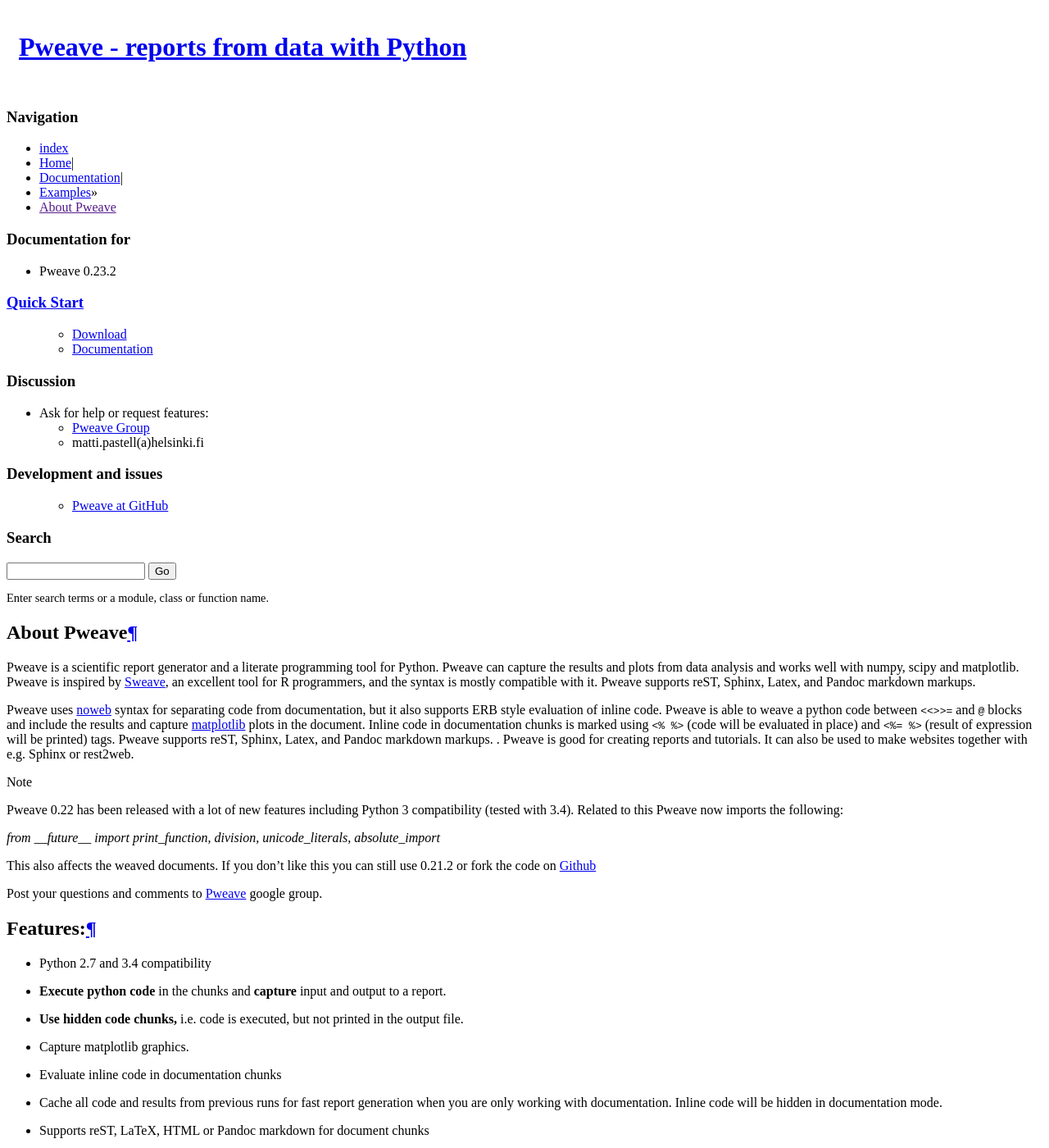
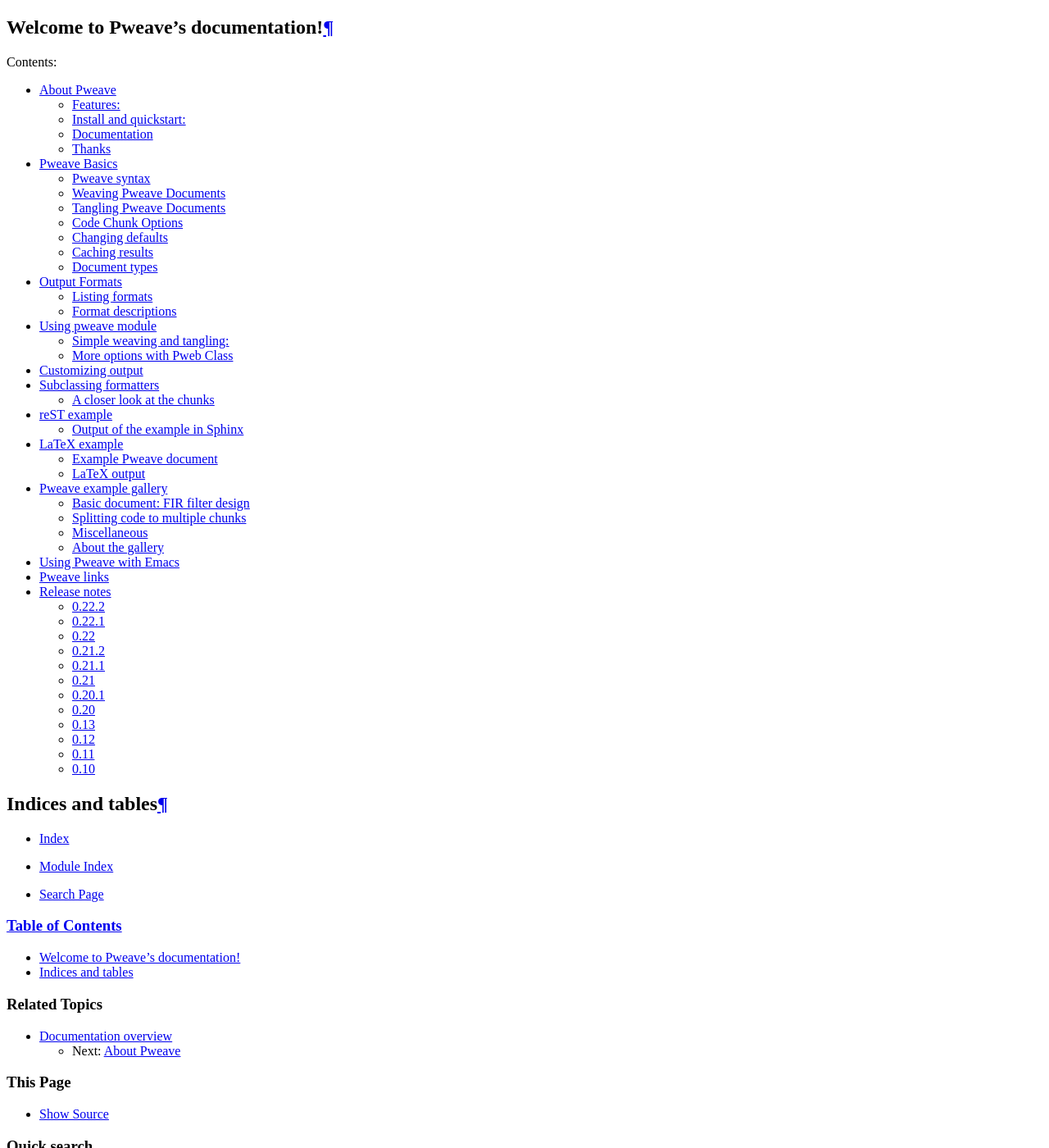
Before and after one commit to mpastell/pweave-docs, a Sphinx documentation site: the page built from source/index.rst, in a window 1280 px wide and 1400 px high. Shown: the whole window at 82% size. Built offline with Sphinx 7.4.7, drawn with Linux system fonts in a browser that asks for light colours; formulas are drawn with MathJax 3; some of the changed text lies outside the part shown.

Commit message:
Modified structure for RTD

```diff
--- a/source/_templates/index.html
+++ /dev/null
@@ -1,5 +0,0 @@
-
-
-{% block document %}
-{{ super() }}
-{% endblock %}
--- a/source/_templates/layout.html
+++ /dev/null
@@ -1,99 +0,0 @@
-{% extends "!layout.html" %}
-
-{% block rootrellink %}
-        <li><a href="{{ pathto('index') }}">Home</a>|&nbsp;</li>
-        <li><a href="{{ pathto('docs')
-        }}">Documentation</a>|&nbsp;</li>
-        <li><a href="{{ pathto('examples/index')
-        }}">Examples</a>&raquo;</li>
-
-
-{% endblock %}
-
-
-{% block relbar1 %}
-
-	<div style="background-color: white; text-align: left; padding: 10px 10px 15px 15px">
-	  <a href="{{ pathto('index') }}">
-	    <h1>Pweave - reports from data with Python</h1></a>
-	</div>
-
-{{ super() }}
-{% endblock %}
-
-
-{% block sidebar1 %}
-{# A separate sidebar for index page #}
-{% if pagename == 'index' %}
-	<div class="sphinxsidebar">
-          <div class="sphinxsidebarwrapper">
-
-	    <h3>Documentation for</h3>
-	    <ul>
-	      <li>Pweave {{ release }}</li>
-	    </ul>
-
-	    <h3><a href="docs.html">Quick Start</a></h3>
-            <ul>
-	      <ul>
-		<li><a class="reference external" href="http://pypi.python.org/pypi/Pweave">Download</a></li>
-		<li><a class="reference external" href="docs.html">Documentation</a></li>
-	      </ul>
-	    </ul>
-
-	    <h3>Discussion</h3>
-	    <ul>
-	      <li>Ask for help or request features:</li>
-	      <ul>
-		<li><a href="https://groups.google.com/forum/?fromgroups=#!forum/pweave">Pweave Group</a></li>
-		<li>matti.pastell(a)helsinki.fi</li>
-	      </ul>
-	    </ul>
-
-	    <h3>Development and issues</h3>
-	    <ul>
-	      <ul>
-		<li><a href="https://github.com/mpastell/Pweave">Pweave
-		    at GitHub</a></li>
-	      </ul>
-	    </ul>
-	    <div id="searchbox" style="display: none">
-              <h3>Search</h3>
-              <form class="search" action="search.html" method="get">
-                <input type="text" name="q" size="18" />
-                <input type="submit" value="Go" />
-                <input type="hidden" name="check_keywords" value="yes" />
-                <input type="hidden" name="area" value="default" />
-              </form>
-              <p class="searchtip" style="font-size: 90%">
-		Enter search terms or a module, class or function name.
-              </p>
-            </div>
-            <script type="text/javascript">$('#searchbox').show(0);</script>
-          </div>
-	</div>
-{% else %}
-{{ super() }}
-{% endif %}
-{% endblock %}
-
-
-
-{%-block footer %}
-    <div class="footer">
-Documentation for Pweave {{ release }}.
-&copy; Copyright 2010-2014  <a href="http://mpastell.com">Matti
-	Pastell</a>. Created
-using <a href="http://sphinx.pocoo.org/">Sphinx</a> {{ sphinx_version
-}}.  Last updated on {{ last_updated }}.
-    <script type="text/javascript">
-      var gaJsHost = (("https:" == document.location.protocol) ? "https://ssl." : "http://www.");
-      document.write(unescape("%3Cscript src='" + gaJsHost + "google-analytics.com/ga.js' type='text/javascript'%3E%3C/script%3E"));
-    </script>
-    <script type="text/javascript">
-      try {
-      var pageTracker = _gat._getTracker("UA-6474352-5");
-      pageTracker._trackPageview();
-      } catch(err) {}</script>
-    </div>
-{%- endblock %}
--- a/source/conf.py
+++ b/source/conf.py
@@ -1,63 +1,22 @@
-# -*- coding: utf-8 -*-
-#
-# Pweave - literate programming with Python documentation build configuration file, created by
-# sphinx-quickstart on Thu Mar  4 14:50:07 2010.
-#
-# This file is execfile()d with the current directory set to its containing dir.
-#
-# Note that not all possible configuration values are present in this
-# autogenerated file.
-#
-# All configuration values have a default; values that are commented out
-# serve to show the default.
-
 import sys, os
 
-# If extensions (or modules to document with autodoc) are in another directory,
-# add these directories to sys.path here. If the directory is relative to the
-# documentation root, use os.path.abspath to make it absolute, like shown here.
-#sys.path.append(os.path.abspath('../pweave'))
-# -- General configuration -----------------------------------------------------
+extensions = ['sphinx.ext.todo', 'sphinx.ext.pngmath', 'sphinx.ext.autodoc', 'sphinx.ext.viewcode']
 
-# Add any Sphinx extension module names here, as strings. They can be extensions
-# coming with Sphinx (named 'sphinx.ext.*') or your custom ones.
-extensions = ['sphinx.ext.todo', 'sphinx.ext.pngmath', 'sphinx.ext.autodoc', 'sphinx.ext.viewcode']
-# 'rst2pdf.pdfbuilder'
-
-# Add any paths that contain templates here, relative to this directory.
 templates_path = ['_templates']
 
 # The suffix of source filenames.
 source_suffix = '.rst'
-
-# The encoding of source files.
-#source_encoding = 'utf-8'
-
-# The master toctree document.
-master_doc = 'docs'
+source_encoding = 'utf-8'
+master_doc = 'index'
 
 # General information about the project.
 project = u'Pweave - reports from data using Python'
-copyright = u'2010-2016  <a href="http://mpastell.com">Matti Pastell</a>.'
+copyright = u'Matti Pastell. 2010 - '
 
-# The version info for the project you're documenting, acts as replacement for
-# |version| and |release|, also used in various other places throughout the
-# built documents.
-#
 # The short X.Y version.
-version = '0.23.2'
+version = '0.23'
 # The full version, including alpha/beta/rc tags.
 release = '0.23.2'
-
-# The language for content autogenerated by Sphinx. Refer to documentation
-# for a list of supported languages.
-#language = None
-
-# There are two options for replacing |today|: either, you set today to some
-# non-false value, then it is used:
-#today = ''
-# Else, today_fmt is used as the format for a strftime call.
-#today_fmt = '%B %d, %Y'
 
 # List of documents that shouldn't be included in the build.
 unused_docs = ['ma', 'ma2']
@@ -66,44 +25,11 @@
 # for source files.
 exclude_trees = ['_build']
 
-# The reST default role (used for this markup: `text`) to use for all documents.
-#default_role = None
-
-# If true, '()' will be appended to :func: etc. cross-reference text.
-#add_function_parentheses = True
-
-# If true, the current module name will be prepended to all description
-# unit titles (such as .. function::).
-#add_module_names = True
-
-# If true, sectionauthor and moduleauthor directives will be shown in the
-# output. They are ignored by default.
-#show_authors = False
-
 # The name of the Pygments (syntax highlighting) style to use.
 pygments_style = 'sphinx'
 
-# A list of ignored prefixes for module index sorting.
-#modindex_common_prefix = []
-
-
-# -- Options for HTML output ---------------------------------------------------
-
-# The theme to use for HTML and HTML Help pages.  Major themes that come with
-# Sphinx are currently 'default' and 'sphinxdoc'.
-#html_theme = 'sphinxdoc'
-html_theme = 'default'
 html_style = '/default.css'
 
-# Theme options are theme-specific and customize the look and feel of a theme
-# further.  For a list of options available for each theme, see the
-# documentation.
-#html_theme_options = {}
-
-# Add any paths that contain custom themes here, relative to this directory.
-#html_theme_path = []
-
-# The name for this set of Sphinx documents.  If None, it defaults to
 # "<project> v<release> documentation".
 html_title = "Pweave - reports from data with Python"
 
@@ -134,13 +60,6 @@
 # If true, SmartyPants will be used to convert quotes and dashes to
 # typographically correct entities.
 html_use_smartypants = True
-
-# Custom sidebar templates, maps document names to template names.
-#html_sidebars = {}
-
-# Additional templates that should be rendered to pages, maps page names to
-# template names.
-#html_additional_pages = {'index' : 'index.html'}
 
 # If false, no module index is generated.
 #html_use_modindex = True
--- a/source/index.rst
+++ b/source/index.rst
@@ -1,89 +1,34 @@
-About Pweave
--------------
+.. Pweave documentation master file, created by
+   sphinx-quickstart on Thu May 16 13:53:07 2013.
+   You can adapt this file completely to your liking, but it should at least
+   contain the root `toctree` directive.
 
-Pweave is a scientific report generator and a literate programming
-tool for Python. Pweave can capture the results and plots from data
-analysis and works well with numpy, scipy and matplotlib. Pweave is
-inspired by `Sweave
-<http://www.stat.uni-muenchen.de/~leisch/Sweave/>`_, an excellent tool
-for R programmers, and the syntax is mostly compatible with it.   Pweave
-supports reST, Sphinx, Latex, and Pandoc markdown markups.
+Welcome to Pweave's documentation!
+==================================
 
-Pweave uses `noweb <http://www.cs.tufts.edu/~nr/noweb/>`_ syntax for
-separating code from documentation, but it also supports ERB style
-evaluation of inline code.  Pweave is able to weave a python code
-between ``<<>>=`` and ``@`` blocks and include the results and capture
-`matplotlib <http://matplotlib.sourceforge.net/>`_ plots in the
-document. Inline code in documentation chunks is marked using ``<%
-%>`` (code will be evaluated in place) and ``<%= %>`` (result of
-expression will be printed) tags. Pweave supports reST, Sphinx, Latex,
-and Pandoc markdown markups.  . Pweave is good for creating reports
-and tutorials. It can also be used to make websites together with
-e.g. Sphinx or rest2web.
+Contents:
 
-.. note::
-   Pweave 0.22 has been released with a lot of new features including
-   Python 3 compatibility (tested with 3.4). Related to this Pweave
-   now imports the following:
+.. toctree::
+   :maxdepth: 2
 
-   `from __future__ import print_function, division, unicode_literals, absolute_import`
-
-   This also affects the weaved documents. If you don't like this you can still use 0.21.2 or fork the
-   code on `Github <https://github.com/mpastell/Pweave>`_
-
-   Post your questions and comments to `Pweave <https://groups.google.com/forum/?fromgroups=#!forum/pweave>`_
-   google group.
-
-
-Features:
-----------
-
-* Python 2.7 and 3.4 compatibility
-* **Execute python code** in the chunks and **capture** input and output to a report.
-* **Use hidden code chunks,** i.e. code is executed, but not printed in the output file.
-* Capture matplotlib graphics.
-* Evaluate inline code in documentation chunks
-* Cache all code and results from previous runs for fast report
-  generation when you are only working with documentation. Inline code
-  will be hidden in documentation mode.
-* Supports reST, LaTeX, HTML or Pandoc markdown for document chunks
-* Run from command line or interpreter.
-
-Install and quickstart:
------------------------
-
-with pip::
-
-  pip install --upgrade Pweave
-
-with conda::
-
-  conda install -c https://conda.binstar.org/mpastell pweave
-
-Or download the source package from `PyPi
-<http://pypi.python.org/pypi/Pweave>`_ and run::
-
-  python setup.py install
-
-
-After the installation you get options with:
-
-::
-
-  $ Pweave --help
-  $ Ptangle
+   about.rst
+   usage.rst
+   formats.rst
+   pweave.rst
+   customizing.rst
+   subclassing.rst
+   examples.rst
+   texamples.rst
+   examples/index.rst
+   emacs.rst
+   links.rst
+   release.rst
 
 
 
-Documentation
--------------
+Indices and tables
+==================
 
-Browse `documentation <docs.html>`_ or go straight to an `examples <examples/index.html>`_
-
-
-Thanks
-------
-
-Thanks to following people for contributing patches and ideas: Tamas
-Nepusz, Nicky van Foreest, Mark Edgington, Thomas Unterthiner, Matthew
-McDonald, Grant Goodyear, Aaron O'Leary.
+* :ref:`genindex`
+* :ref:`modindex`
+* :ref:`search`
```
Also changed, not shown: source/about.rst (added, +89 -0 lines).
